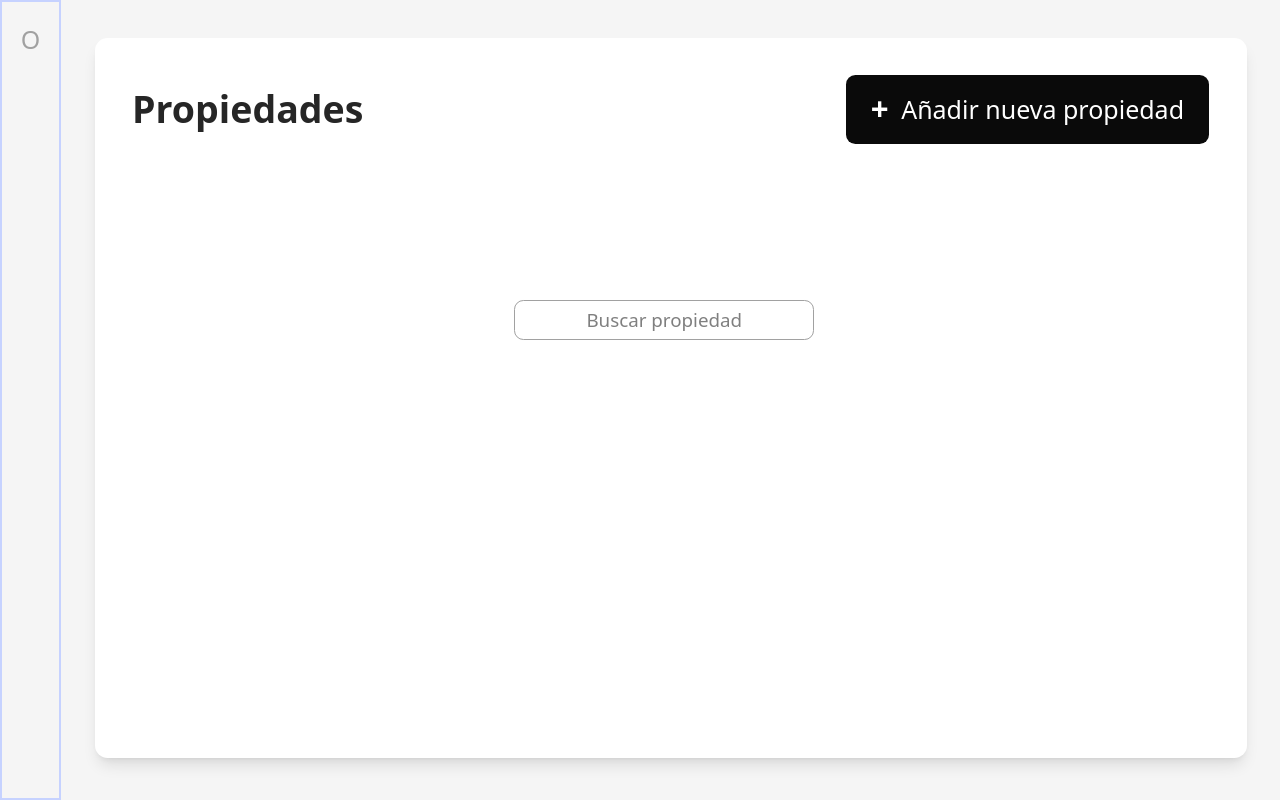
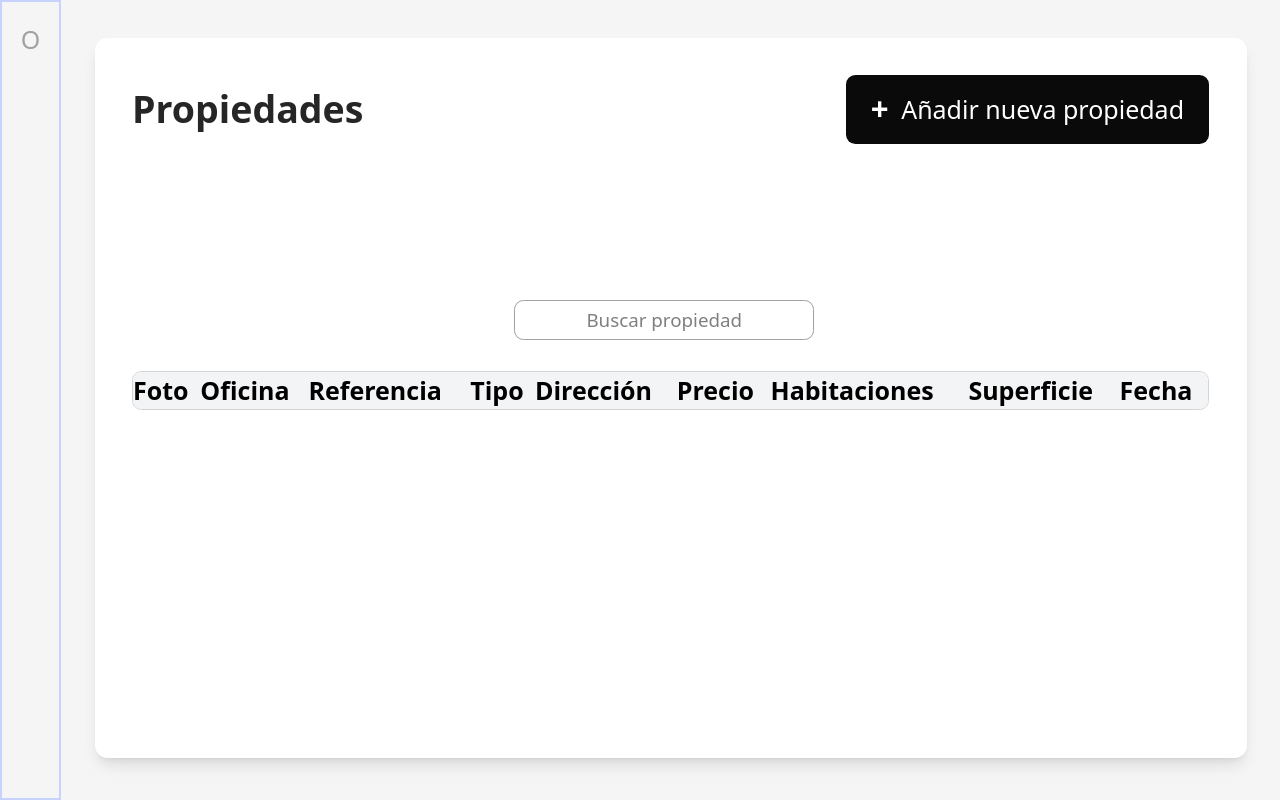
Before and after one commit to RGC02995/prueba-tecnica-Lion, a React (Vite) app: page / in a window 1280 px wide. Built offline with nearby package versions, Linux system fonts and the light colour scheme.

Commit message:
add: thead at table in PropertyList component

```diff
--- a/src/components/features/PropertyList.jsx
+++ b/src/components/features/PropertyList.jsx
@@ -1,17 +1,22 @@
 export const PropertyList = () => {
   return (
-    <div className="">
-      <tr>
-        <th>Foto</th>
-        <th>Oficina</th>
-        <th>Referencia</th>
-        <th>Tipo</th>
-        <th>Dirección</th>
-        <th>Precio</th>
-        <th>Habitaciones</th>
-        <th>Superficie</th>
-        <th>Fecha</th>
-      </tr>
+    <div className=" mt-4 overflow-auto border border-neutral-300 rounded-md max-h-[60vh]">
+      <table className="w-full table-auto border-collapse">
+        {/* Header */}
+        <thead className="bg-gray-100 ">
+          <tr className="p-1">
+            <th className=" text-left">Foto</th>
+            <th className=" text-left">Oficina</th>
+            <th className=" text-left">Referencia</th>
+            <th className=" text-left">Tipo</th>
+            <th className=" text-left">Dirección</th>
+            <th className=" text-left">Precio</th>
+            <th className=" text-left">Habitaciones</th>
+            <th className=" text-left">Superficie</th>
+            <th className=" text-left">Fecha</th>
+          </tr>
+        </thead>
+      </table>
     </div>
   );
 };
--- a/src/components/ui/SearchInput.jsx
+++ b/src/components/ui/SearchInput.jsx
@@ -1,12 +1,14 @@
 export const SearchInput = () => {
   return (
+    <div className="mt-20 flex justify-center">
       <div className="flex gap-2 items-center p-1 m-auto">
         <input
           type="text"
           placeholder="Buscar propiedad"
-        className="rounded-md border-neutral-400 border-1 text-xs p-1 w-48 items-center text-center"
+          className="rounded-md border-neutral-400 border-1 text-xs p-1 w-48 items-center text-center "
         ></input>
         <i></i>
       </div>
+    </div>
   );
 };
--- a/src/pages/Home.jsx
+++ b/src/pages/Home.jsx
@@ -1,4 +1,5 @@
 import { SearchInput } from "../components/ui/SearchInput";
+import { PropertyList } from "../components/features/PropertyList";
 
 export const Home = () => {
   return (
@@ -15,11 +16,10 @@ export const Home = () => {
             Añadir nueva propiedad
           </button>
         </div>
-
         {/* Buscador */}
-        <div className="mt-20 flex justify-center">
-          <SearchInput />
-        </div>
+        <SearchInput />
+        {/*Lista de propiedades*/}
+        <PropertyList />
       </div>
     </div>
   );
```
Lines whose indentation alone changed are shown as unchanged.
